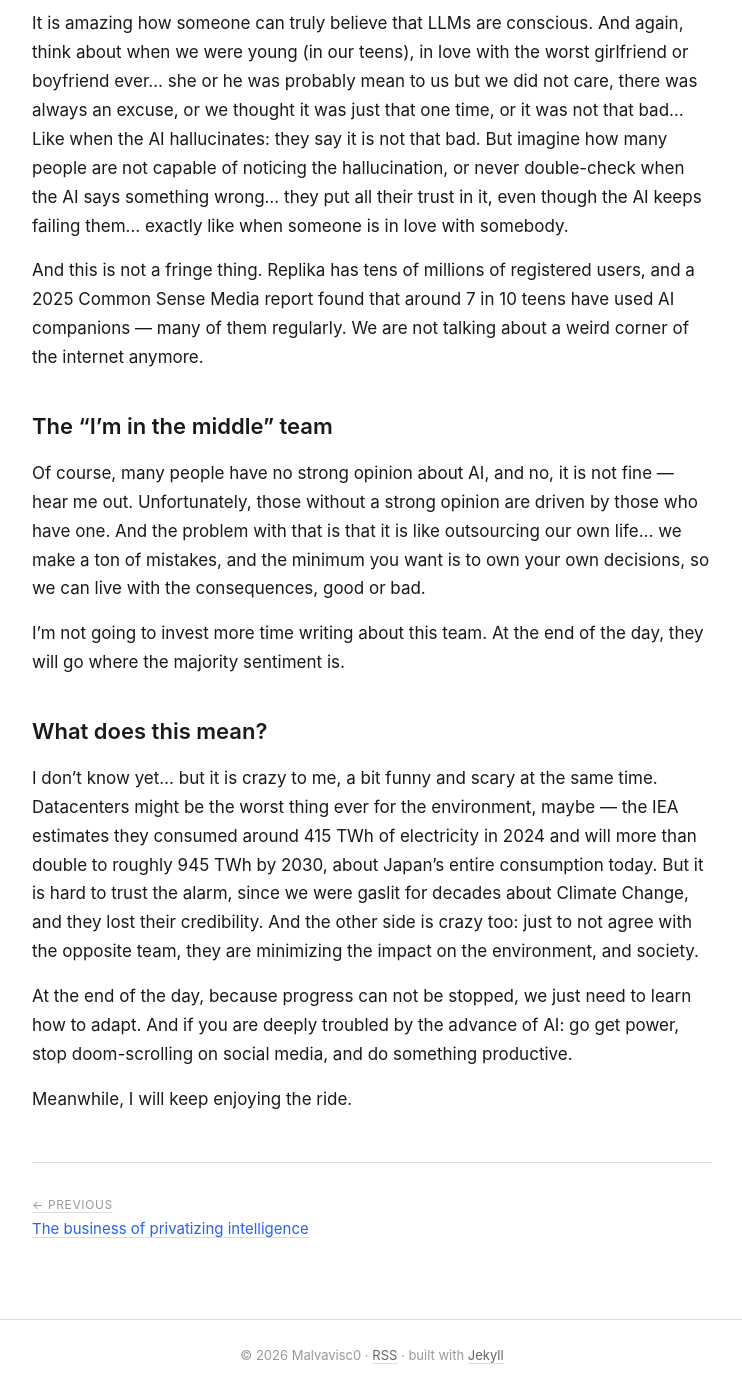
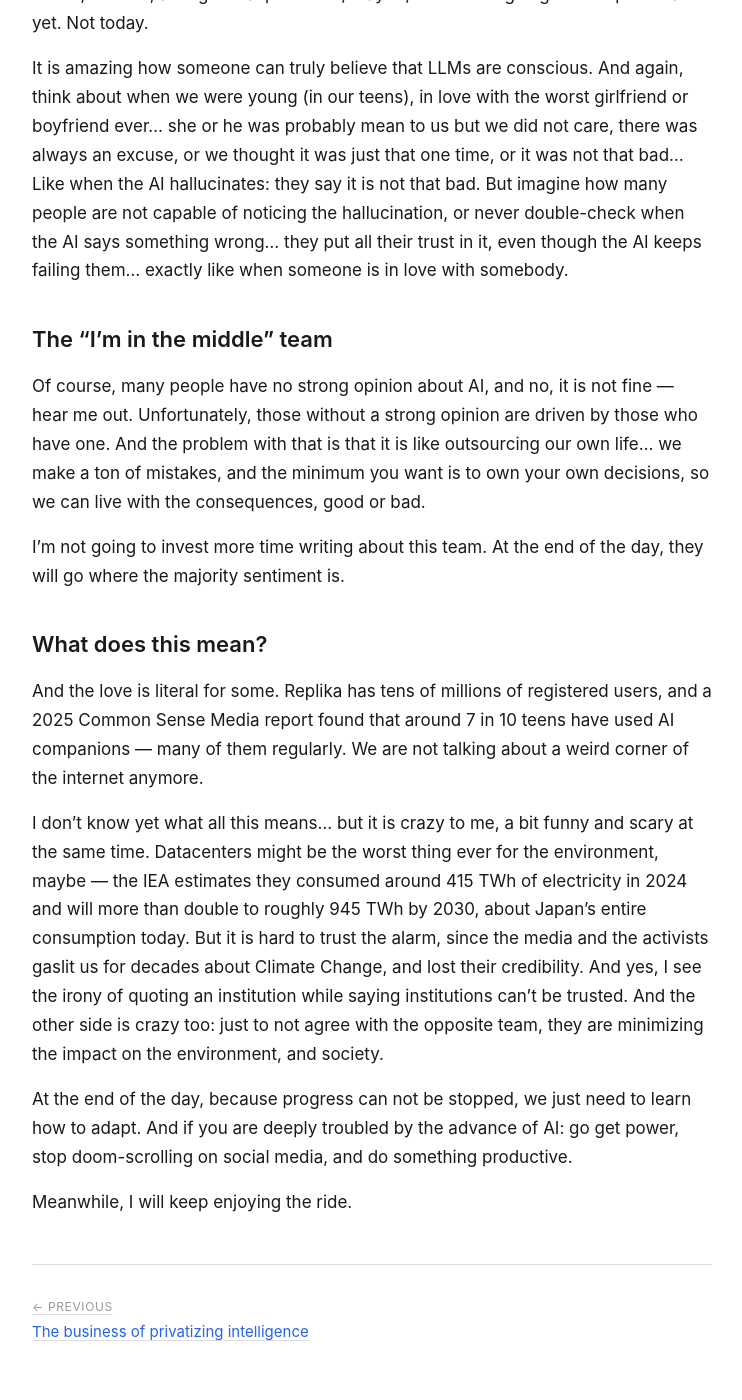
Before and after one commit to malvavisc0/saturdayspancakes, a Jekyll site: the page built from _posts/2026-08-22-we-are-falling-in-love-with-ai.md, in a window 1280 px wide and 1400 px high, scrolled down 1696 px. Shown: the whole window, without its empty margins (268-1010 px from the left). Built offline with Jekyll 4.4.1, drawn with Linux system fonts in a browser that asks for light colours; nearby versions of some CDN libraries; some of the changed text lies outside the part shown.

Commit message:
smalll fixes

```diff
--- a/_posts/2026-08-22-we-are-falling-in-love-with-ai.md
+++ b/_posts/2026-08-22-we-are-falling-in-love-with-ai.md
@@ -13,7 +13,9 @@ We are falling in love with AI, and it's not projection — hear me out. I mysel
 
 On one hand we have the haters: those opposed to datacenters, those who oppose any development in the AI field. They say we are going to be enslaved by AI and the oligarchs — like we are not yet enslaved by them. This team can point out that we, as a species, will be replaced by AI, at least our labour. Which I think is an exaggeration... but it could be. What if it is inevitable? Nobody can stop human progress, it's not possible — meaning the automation of our jobs is just a matter of time. The IMF estimates that around 40% of jobs globally are exposed to AI, and the World Economic Forum projects 92 million roles displaced by 2030 (though it also projects 170 million new ones created — a detail the haters rarely mention).
 
-They are afraid of AI, some say. I don't think so. I think they are in love with AI — that is my point. Like when we were young and used to say we hate Sarah, but we were secretly in love with her. We just need to stop for a second and observe. What are the "fears"?
+They are afraid of AI, some say. I don't think so. I think they are in love with AI — that is my point. Like when we were young and used to say we hate Sarah, but we were secretly in love with her. You don't spend your days fighting something you're indifferent to. Hate this intense is just love with the sign flipped.
+
+We just need to stop for a second and observe. What are the "fears"?
 
 People fear losing their jobs, and that brings insecurity and uncertainty... that is a bad feeling. Some others fear the rise of disinformation — but why? Is it that hard to identify what is real and what is not? Have we come that far, that we can't tell? If so, why? Is it because AI-generated content is better? Or is it because we are losing our critical thinking? I think maybe, just to give the benefit of the doubt, it is because AI-generated content is *everywhere*. Some analyses already estimate that more than half of new articles published on the web are AI-written. Since it is everywhere, we have started to doubt ourselves.
 
@@ -21,13 +23,11 @@ But notice what that side is doing: blaming the AI, like if the AI were autonomo
 
 ## The "AI is conscious" team
 
-Now there is the opposite extreme... those who irrationally say the craziest things about how good AI is... those telling everyone that AI will cure cancer. I hope it will, but it won't happen for now — at least not this iteration of AI. And the truth is... they believe everything they say. They are not aware that they are lying... because again, it is not rational. It is fascination. They are in love. They see AI and project all their desires onto it. It is incredible to me to hear this group and how confident they are — and that is exactly why people believe them.
+Now there is the opposite extreme... those who irrationally say the craziest things about how good AI is... those telling everyone that AI will cure cancer. I hope it will, but it won't happen for now — at least not this iteration of AI. And the truth is... they believe everything they say. They don't know they're lying — to us and to themselves... because again, it is not rational. It is fascination. They are in love. They see AI and project all their desires onto it. It is incredible to me to hear this group and how confident they are — and that is exactly why people believe them.
 
 I think, or I see, a religious aspect here, maybe, but I'm not going too deep on that yet. Not today.
 
 It is amazing how someone can truly believe that LLMs are conscious. And again, think about when we were young (in our teens), in love with the worst girlfriend or boyfriend ever... she or he was probably mean to us but we did not care, there was always an excuse, or we thought it was just that one time, or it was not that bad... Like when the AI hallucinates: they say it is not that bad. But imagine how many people are not capable of noticing the hallucination, or never double-check when the AI says something wrong... they put all their trust in it, even though the AI keeps failing them... exactly like when someone is in love with somebody.
-
-And this is not a fringe thing. Replika has tens of millions of registered users, and a 2025 Common Sense Media report found that around 7 in 10 teens have used AI companions — many of them regularly. We are not talking about a weird corner of the internet anymore.
 
 ## The "I'm in the middle" team
 
@@ -37,7 +37,9 @@ I'm not going to invest more time writing about this team. At the end of the day
 
 ## What does this mean?
 
-I don't know yet... but it is crazy to me, a bit funny and scary at the same time. Datacenters might be the worst thing ever for the environment, maybe — the IEA estimates they consumed around 415 TWh of electricity in 2024 and will more than double to roughly 945 TWh by 2030, about Japan's entire consumption today. But it is hard to trust the alarm, since we were gaslit for decades about Climate Change, and they lost their credibility. And the other side is crazy too: just to not agree with the opposite team, they are minimizing the impact on the environment, and society.
+And the love is literal for some. Replika has tens of millions of registered users, and a 2025 Common Sense Media report found that around 7 in 10 teens have used AI companions — many of them regularly. We are not talking about a weird corner of the internet anymore.
+
+I don't know yet what all this means... but it is crazy to me, a bit funny and scary at the same time. Datacenters might be the worst thing ever for the environment, maybe — the IEA estimates they consumed around 415 TWh of electricity in 2024 and will more than double to roughly 945 TWh by 2030, about Japan's entire consumption today. But it is hard to trust the alarm, since the media and the activists gaslit us for decades about Climate Change, and lost their credibility. And yes, I see the irony of quoting an institution while saying institutions can't be trusted. And the other side is crazy too: just to not agree with the opposite team, they are minimizing the impact on the environment, and society.
 
 At the end of the day, because progress can not be stopped, we just need to learn how to adapt. And if you are deeply troubled by the advance of AI: go get power, stop doom-scrolling on social media, and do something productive.
 
```
